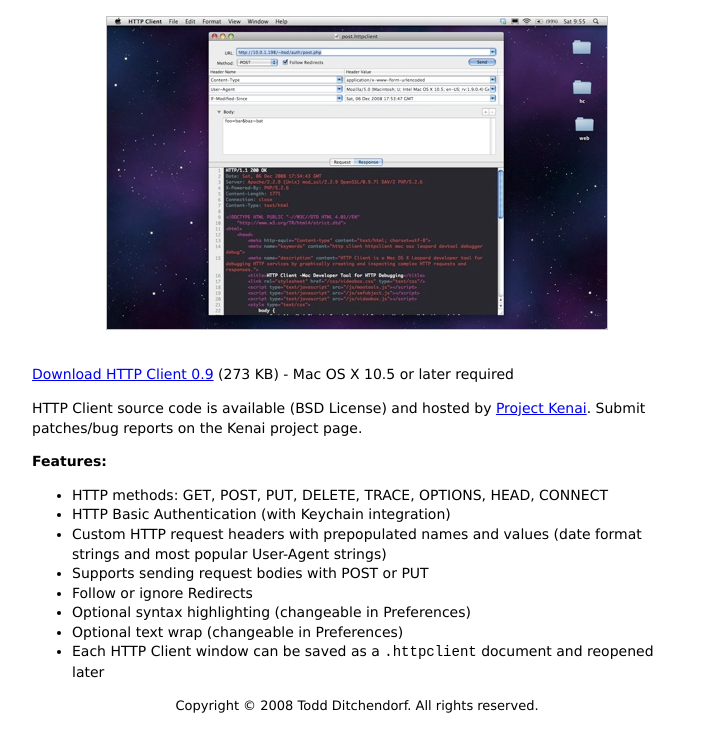
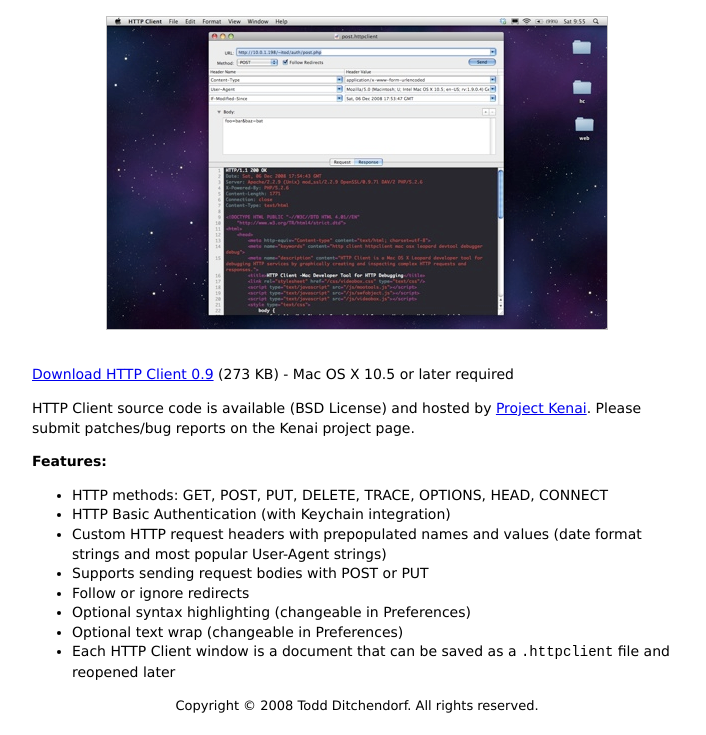
Before and after one commit to anotherjesse/HTTP-Client, a plain HTML site: page web/index.html in a window 1280 px wide. Shown: the part 178-913 px from the top of the page, without its empty margins (283-989 px from the left). Drawn offline with Linux system fonts and the light colour scheme.

Commit message:
web site update

```diff
--- a/web/index.html
+++ b/web/index.html
@@ -3,8 +3,8 @@
 <html>
 	<head>
 		<meta http-equiv="Content-type" content="text/html; charset=utf-8">
-		<meta name="keywords" content="http client httpclient mac osx leopard devtool debugger debug">
-		<meta name="description" content="HTTP Client is a Mac OS X Leopard developer tool for debugging HTTP services by graphically creating and inspecting complex HTTP requests and responses.">
+		<meta name="keywords" content="http client httpclient mac osx leopard devtool developer tool debugger debug">
+		<meta name="description" content="HTTP Client is a Mac OS X Leopard developer tool for debugging HTTP services by graphically creating and inspecting complex HTTP messages.">
 		<title>HTTP Client - Mac Developer Tool for HTTP Debugging</title>
 		<link rel="stylesheet" href="/css/videobox.css" type="text/css"/>
 		<script type="text/javascript" src="/js/mootools.js"></script>
@@ -39,7 +39,7 @@
 			#screenshot {
 				display:block;
 				width:500px;
-				margin:80px auto 35px auto;
+				margin:80px auto 35px;
 				border:1px solid silver;
 			}
 
@@ -56,17 +56,17 @@
 			<p id="desc">A Mac OS X Leopard developer tool for debugging HTTP services by graphically creating &amp; inspecting complex HTTP messages.</p>
 			<img id="screenshot" src="i/screenshot_small.jpg" alt="Mac OS X Leopard desktop screenshot showing a developer tool application with a single window open which is displaying HTTP debug information.">
 			<p><a href="dist/HTTPClient.zip">Download HTTP Client 0.9</a> (273 KB) - Mac OS X 10.5 or later required</p>
-			<p>HTTP Client source code is available (BSD License) and hosted by <a href="http://kenai.com/projects/mac-httpclient">Project Kenai</a>. Submit patches/bug reports on the Kenai project page.</p>
+			<p>HTTP Client source code is available (BSD License) and hosted by <a href="http://kenai.com/projects/mac-httpclient">Project Kenai</a>. Please submit patches/bug reports on the Kenai project page.</p>
 			<p><b>Features:</b></p>
 			<ul>
 				<li>HTTP methods: GET, POST, PUT, DELETE, TRACE, OPTIONS, HEAD, CONNECT</li>
 				<li>HTTP Basic Authentication (with Keychain integration)</li>
 				<li>Custom HTTP request headers with prepopulated names and values (date format strings and most popular User-Agent strings)</li>
 				<li>Supports sending request bodies with POST or PUT</li>
-				<li>Follow or ignore Redirects</li>
+				<li>Follow or ignore redirects</li>
 				<li>Optional syntax highlighting (changeable in Preferences)</li>
 				<li>Optional text wrap (changeable in Preferences)</li>
-				<li>Each HTTP Client window can be saved as a <tt>.httpclient</tt> document and reopened later</li>
+				<li>Each HTTP Client window is a document that can be saved as a <tt>.httpclient</tt> file and reopened later</li>
 			</ul>
 			<p id="copyright">Copyright &#x00A9; 2008 Todd Ditchendorf. All rights reserved.</p>
 		</div>
```
